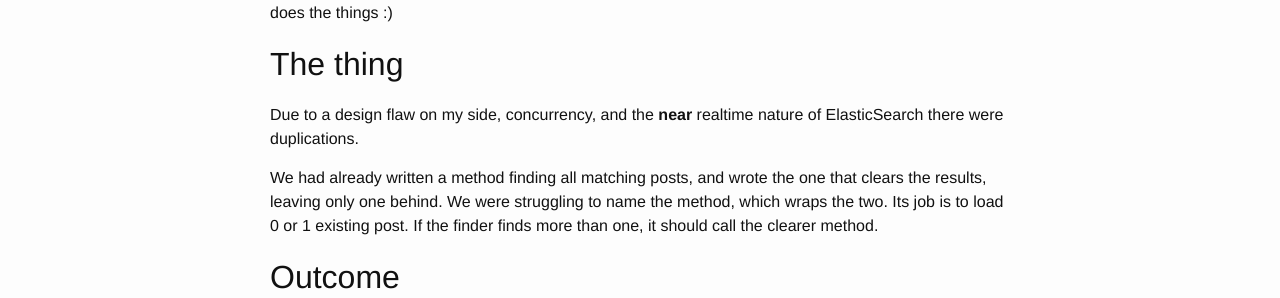
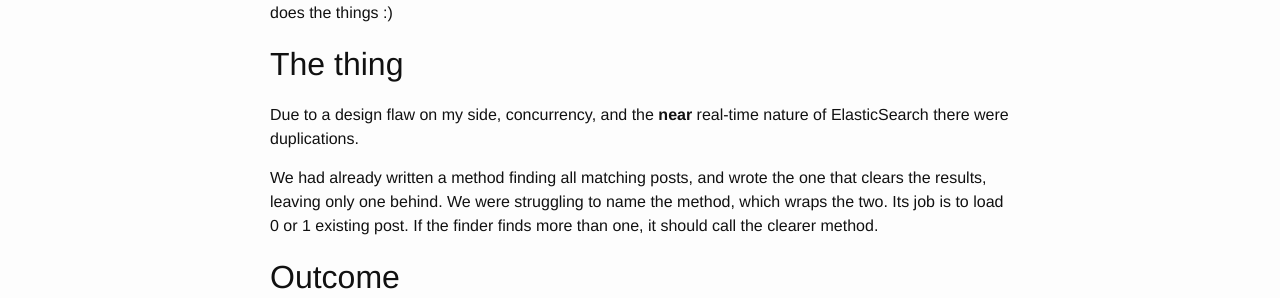
Before and after one commit to miklos-martin/miklos-martin.github.io, a Jekyll site: the page built from _posts/2015-04-16-we-must-fight.md, in a window 1280 px wide. Shown: the part 391-689 px from the top of the page. Built offline with Jekyll 4.4.1, drawn with Linux system fonts in a browser that asks for light colours; comment, search, counter and statistics services are not loaded.

Commit message:
spellcheck

```diff
--- a/_posts/2015-04-16-we-must-fight.md
+++ b/_posts/2015-04-16-we-must-fight.md
@@ -13,7 +13,7 @@ Due to different events, the users should see automatic posts, such as
 Yes, we are working on a social site... in 2015... I know. At least we can always check how facebook does the things :)
 
 ## The thing
-Due to a design flaw on my side, concurrency, and the __near__ realtime nature of ElasticSearch there were duplications.
+Due to a design flaw on my side, concurrency, and the __near__ real-time nature of ElasticSearch there were duplications.
 
 We had already written a method finding all matching posts, and wrote the one that clears the results, leaving only one behind.
 We were struggling to name the method, which wraps the two. Its job is to load 0 or 1 existing post. If the finder finds more than one, it should call the clearer method.
```
Also changed, not shown: 1 other file.
